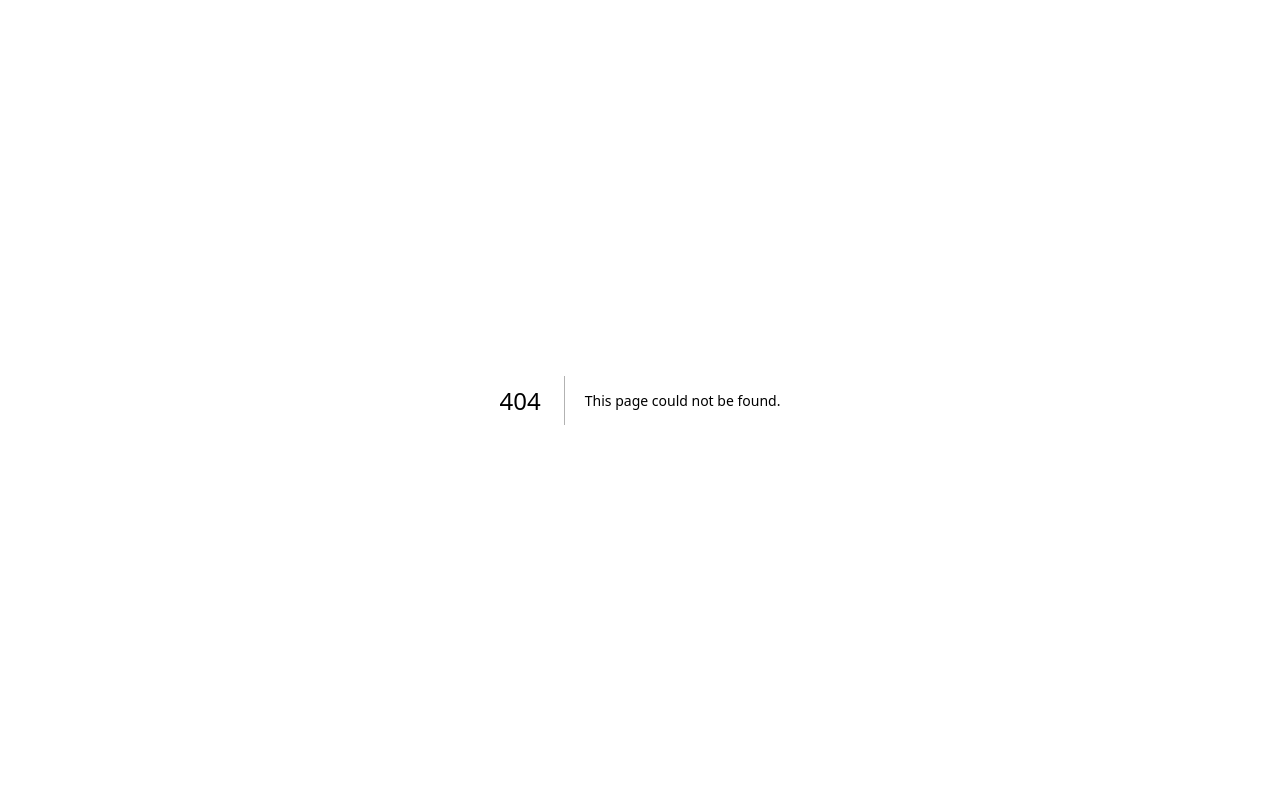
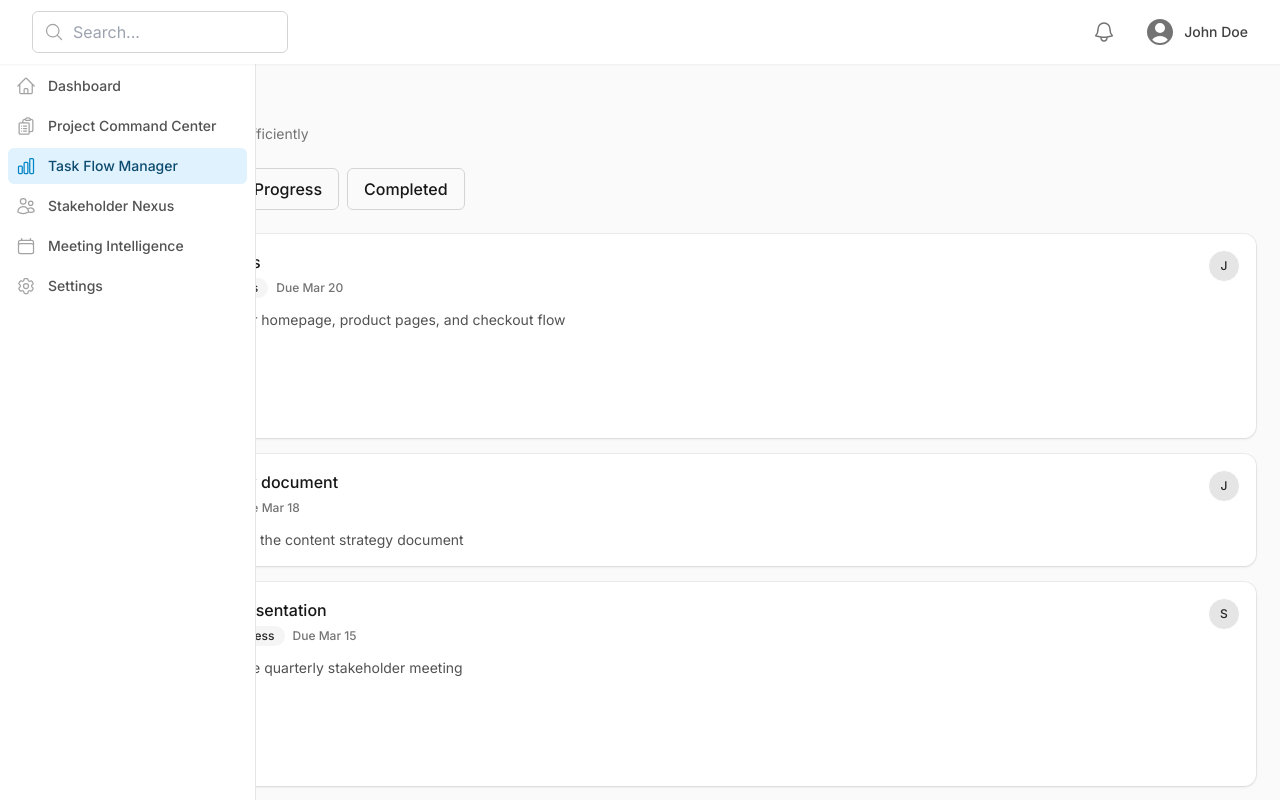
Before and after one commit to antwonjones02/Dashboard-Z, a Next.js app: page /tasks in a window 1280 px wide. Before the commit this address had no page. Built offline with nearby package versions, Linux system fonts and the light colour scheme.

Commit message:
Add tasks page

```diff
--- /dev/null
+++ b/pages/tasks.tsx
@@ -0,0 +1,168 @@
+import Head from 'next/head';
+import { useEffect, useState } from 'react';
+import Layout from '@/components/Layout';
+import { fetchTasks } from '@/services/api';
+import { CheckCircleIcon } from '@heroicons/react/24/solid';
+import { ClockIcon, ExclamationCircleIcon } from '@heroicons/react/24/outline';
+
+export default function Tasks() {
+  const [tasks, setTasks] = useState([]);
+  const [loading, setLoading] = useState(true);
+  const [activeFilter, setActiveFilter] = useState('all');
+
+  useEffect(() => {
+    const loadTasks = async () => {
+      try {
+        const data = await fetchTasks();
+        setTasks(data);
+      } catch (error) {
+        console.error('Error loading tasks:', error);
+      } finally {
+        setLoading(false);
+      }
+    };
+
+    loadTasks();
+  }, []);
+
+  const priorityColors = {
+    high: 'text-danger-600 dark:text-danger-400',
+    medium: 'text-warning-600 dark:text-warning-400',
+    low: 'text-success-600 dark:text-success-400',
+  };
+
+  const priorityIcons = {
+    high: <ExclamationCircleIcon className="h-5 w-5 text-danger-600 dark:text-danger-400" />,
+    medium: <ClockIcon className="h-5 w-5 text-warning-600 dark:text-warning-400" />,
+    low: <CheckCircleIcon className="h-5 w-5 text-success-600 dark:text-success-400" />,
+  };
+
+  const formatDate = (dateString: string) => {
+    const date = new Date(dateString);
+    return date.toLocaleDateString('en-US', { month: 'short', day: 'numeric' });
+  };
+
+  const isOverdue = (dateString: string) => {
+    const today = new Date();
+    const dueDate = new Date(dateString);
+    return dueDate < today;
+  };
+
+  const filteredTasks = tasks.filter((task: any) => {
+    if (activeFilter === 'all') return true;
+    if (activeFilter === 'completed') return task.status === 'completed';
+    if (activeFilter === 'in-progress') return task.status === 'in-progress';
+    if (activeFilter === 'to-do') return task.status === 'to-do';
+    return true;
+  });
+
+  return (
+    <>
+      <Head>
+        <title>Task Flow Manager | Workflow Nexus</title>
+        <meta name="description" content="Manage and organize your tasks efficiently" />
+        <meta name="viewport" content="width=device-width, initial-scale=1" />
+        <link rel="icon" href="/favicon.ico" />
+      </Head>
+      <Layout>
+        <div className="space-y-6">
+          <div>
+            <h1 className="text-2xl font-bold text-neutral-900 dark:text-neutral-100">Task Flow Manager</h1>
+            <p className="mt-1 text-sm text-neutral-500 dark:text-neutral-400">
+              Manage and organize your tasks efficiently
+            </p>
+          </div>
+
+          {/* Task filters */}
+          <div className="flex flex-wrap gap-2">
+            <button
+              className={`btn ${activeFilter === 'all' ? 'btn-primary' : 'btn-outline'}`}
+              onClick={() => setActiveFilter('all')}
+            >
+              All Tasks
+            </button>
+            <button
+              className={`btn ${activeFilter === 'to-do' ? 'btn-primary' : 'btn-outline'}`}
+              onClick={() => setActiveFilter('to-do')}
+            >
+              To Do
+            </button>
+            <button
+              className={`btn ${activeFilter === 'in-progress' ? 'btn-primary' : 'btn-outline'}`}
+              onClick={() => setActiveFilter('in-progress')}
+            >
+              In Progress
+            </button>
+            <button
+              className={`btn ${activeFilter === 'completed' ? 'btn-primary' : 'btn-outline'}`}
+              onClick={() => setActiveFilter('completed')}
+            >
+              Completed
+            </button>
+          </div>
+
+          {/* Tasks list */}
+          <div className="space-y-4">
+            {loading ? (
+              <p>Loading tasks...</p>
+            ) : (
+              filteredTasks.map((task: any) => (
+                <div
+                  key={task.id}
+                  className="card p-4 hover:shadow-card-hover transition-shadow duration-300"
+                >
+                  <div className="flex items-start justify-between">
+                    <div className="flex items-start space-x-3">
+                      <div className="mt-0.5">
+                        {priorityIcons[task.priority as keyof typeof priorityIcons]}
+                      </div>
+                      <div>
+                        <h4 className="text-base font-medium text-neutral-900 dark:text-neutral-100">{task.title}</h4>
+                        <div className="flex items-center space-x-2 mt-1">
+                          <span className="text-xs text-neutral-500 dark:text-neutral-400">{task.project.title}</span>
+                          <span className="inline-flex items-center px-2.5 py-0.5 rounded-full text-xs font-medium bg-neutral-100 text-neutral-800 dark:bg-neutral-800 dark:text-neutral-200">
+                            {task.status}
+                          </span>
+                          <span className={`text-xs font-medium ${isOverdue(task.dueDate) ? 'text-danger-600 dark:text-danger-400' : 'text-neutral-500 dark:text-neutral-400'}`}>
+                            Due {formatDate(task.dueDate)}
+                          </span>
+                        </div>
+                      </div>
+                    </div>
+                    <div>
+                      {task.assignee && (
+                        <div className="flex items-center justify-center h-8 w-8 rounded-full bg-neutral-200 dark:bg-neutral-700 text-xs font-medium text-neutral-800 dark:text-neutral-200 border border-white dark:border-neutral-800">
+                          {task.assignee.name.charAt(0)}
+                        </div>
+                      )}
+                    </div>
+                  </div>
+
+                  {task.description && (
+                    <p className="mt-3 text-sm text-neutral-600 dark:text-neutral-400">
+                      {task.description}
+                    </p>
+                  )}
+
+                  {task.subtasks && task.subtasks.length > 0 && (
+                    <div className="mt-3">
+                      <h5 className="text-xs font-medium text-neutral-700 dark:text-neutral-300 mb-2">Subtasks</h5>
+                      <div className="space-y-1">
+                        {task.subtasks.map((subtask: any) => (
+                          <div key={subtask.id} className="flex items-center">
+                            <div className={`h-4 w-4 rounded-full mr-2 ${subtask.completed ? 'bg-success-500' : 'bg-neutral-300 dark:bg-neutral-600'}`}></div>
+                            <span className="text-xs text-neutral-600 dark:text-neutral-400">{subtask.title}</span>
+                          </div>
+                        ))}
+                      </div>
+                    </div>
+                  )}
+                </div>
+              ))
+            )}
+          </div>
+        </div>
+      </Layout>
+    </>
+  );
+}
```
